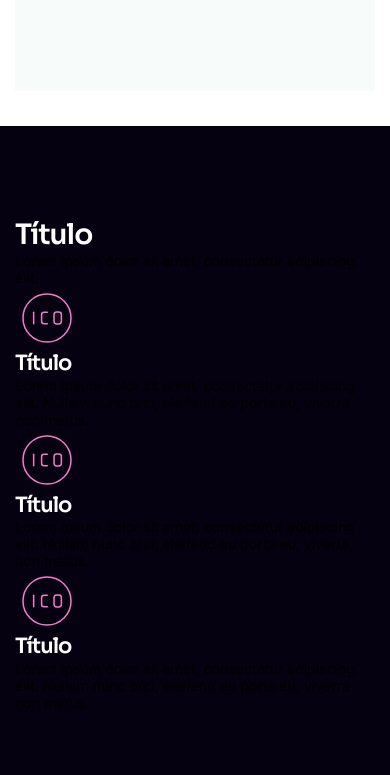
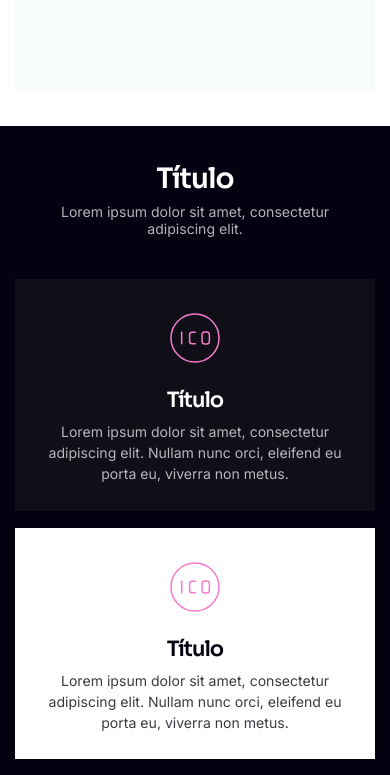
Before and after one commit to eduardagmonteiro/wireframe-project, a plain HTML site: page index.html in a window 390 px wide. Shown: the part 620-1395 px from the top of the page. Drawn offline with Linux system fonts and the light colour scheme.

Commit message:
added section feature cards

```diff
--- a/css/responsive.css
+++ b/css/responsive.css
@@ -1,6 +1,14 @@
 @media (max-width: 1200px) {
  .s-hero .text{
    max-width: 49%;
+ }
+
+ .s-card-featured .all-cards{
+   width: 100%;
+ }
+
+ .s-card-featured .all-cards .card{
+   width: 32%;
  }
 
 }
@@ -30,6 +38,27 @@
 
   .s-hero .text p{
   text-align: center;
+  }
+
+  .s-card-featured .all-cards{
+    flex-direction: column;
+  }
+
+  .s-card-featured .all-cards .card{
+    width: 100%;
+    max-width: 100%;
+    height: auto;
+    padding: 3rem;
+    margin-bottom: 2rem;
+  }
+
+  .s-card-featured .all-cards .card:last-child{
+    margin-bottom: 0;
+  }
+
+  .s-card-featured .all-cards .card .info{
+max-width: 100%;
+margin-top: 2rem;
   }
 }
 
@@ -68,4 +97,20 @@ html{
   h1{
     font-size: 4.2rem;
   }
+
+
+
 }
+  .s-card-featured{
+    padding: 4rem 0;
+  }
+
+  .s-card-featured .title p{
+    text-align: center;
+    max-width: 80%;
+  }
+
+  .s-card-featured .main-area{
+    padding-bottom: 4rem;
+  }
+}
--- a/css/style.css
+++ b/css/style.css
@@ -100,6 +100,66 @@ padding-bottom: 12rem;
   padding-bottom: 12.5rem;
 }
 
+.s-card-featured .title{
+display: flex;
+flex-direction: column;
+align-items: center;
+}
+
 .s-card-featured .title.center{
+  align-items: center;
+}
 
+.s-card-featured .title p{
+  margin-top: 0.8rem;
 }
+
+
+
+.s-card-featured p {
+  color: var(--white-colors-text);
+}
+
+.s-card-featured .all-cards{
+  display: flex ;
+  justify-content: space-between;
+  margin-top: 4.8rem;
+}
+
+.s-card-featured .all-cards .card{
+  width: 100%;
+  max-width: 38.4rem;
+  height: 38.2rem;
+  background-color: rgba(28, 29, 31, 0.5);
+  display: flex;
+  flex-direction: column;
+  align-items: center;
+  padding-top: 6.4rem;
+}
+
+.s-card-featured .all-cards .card.white{
+  background-color: var(--white)
+}
+
+.s-card-featured .all-cards .card.white p {
+  color: var(--gray-colors-300);
+}
+
+.s-card-featured .all-cards .card.white h3{
+  color: var(--gray-colors-100);
+}
+
+.s-card-featured .all-cards .card .info{
+  margin-top: 4rem;
+  max-width: 28.8rem;
+}
+
+.s-card-featured .all-cards .card .info h3{
+  text-align: center;
+}
+
+.s-card-featured .all-cards .card .info p {
+  text-align: center;
+  margin-top: 0.8rem;
+  line-height: 150%;
+}
```
Also changed, not shown: img/Vector.svg (added).
